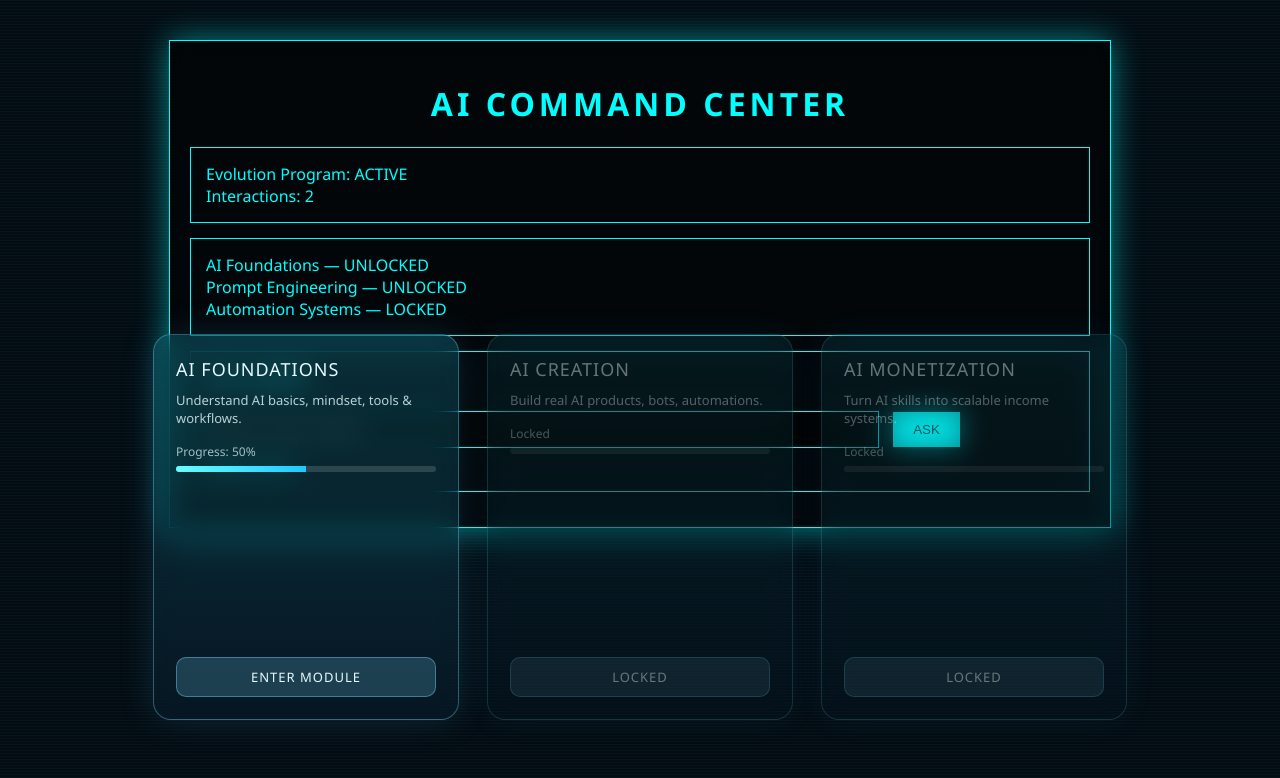
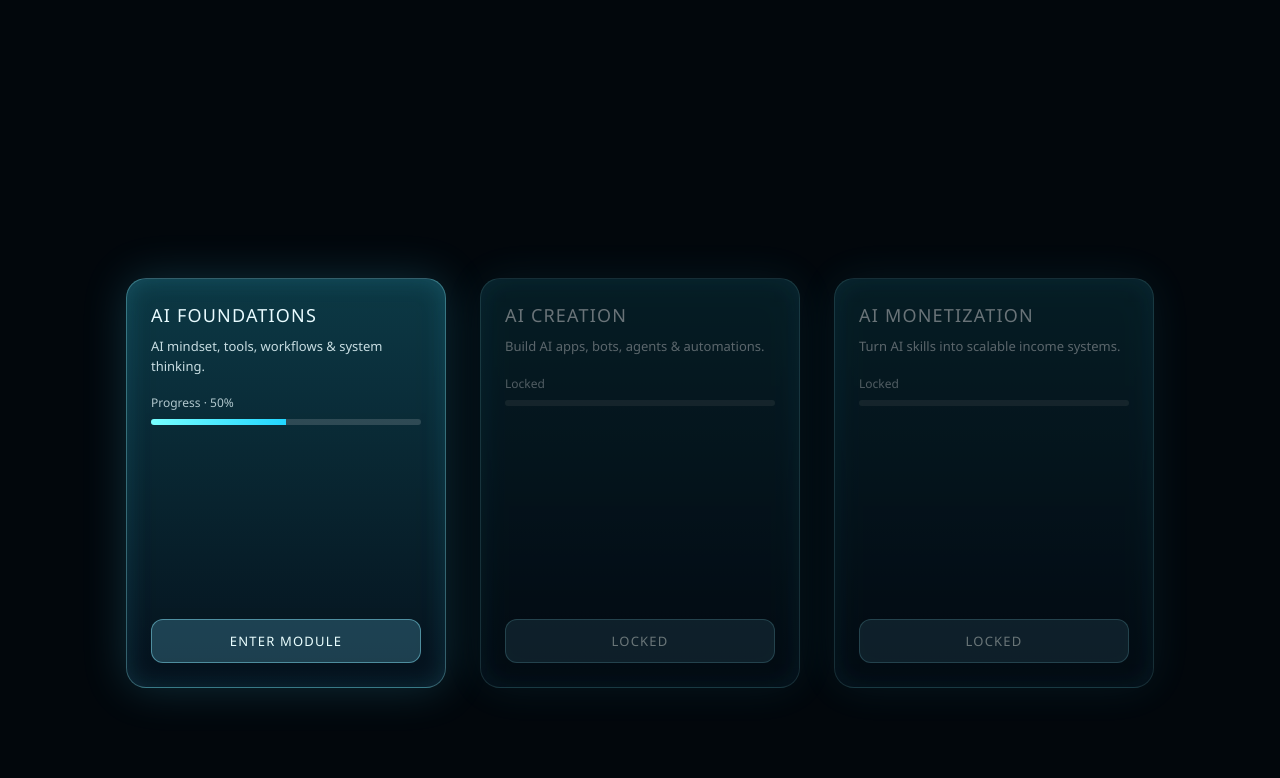
Before and after one commit to dexter6998/ai-jarvis-hud, a plain HTML site: page index.html in a window 1280 px wide. Drawn offline with nearby package versions, Linux system fonts and the light colour scheme.

Commit message:
Update index.html

```diff
--- a/index.html
+++ b/index.html
@@ -2,217 +2,7 @@
 <html lang="en">
 <head>
 <meta charset="UTF-8">
-<title>AI Command Center</title>
-<meta name="viewport" content="width=device-width, initial-scale=1.0">
-
-<link href="https://fonts.googleapis.com/css2?family=Orbitron:wght@400;600&display=swap" rel="stylesheet">
-
-<style>
-html, body {
-  margin: 0;
-  padding: 0;
-  background: #000;
-  font-family: Orbitron, sans-serif;
-  overflow: hidden;
-  color: #00ffff;
-}
-
-#threeCanvas {
-  position: fixed;
-  inset: 0;
-  z-index: 1;
-}
-
-.hud {
-  position: relative;
-  z-index: 5;
-  width: 90%;
-  max-width: 900px;
-  margin: 40px auto;
-  padding: 20px;
-  border: 1px solid #00ffff;
-  background: rgba(0,0,0,0.55);
-  box-shadow: 0 0 30px rgba(0,255,255,0.5);
-  backdrop-filter: blur(10px);
-}
-
-h1 {
-  text-align: center;
-  letter-spacing: 4px;
-}
-
-.panel {
-  border: 1px solid #00ffff;
-  padding: 15px;
-  margin-bottom: 15px;
-}
-
-input {
-  width: 75%;
-  padding: 10px;
-  background: black;
-  border: 1px solid #00ffff;
-  color: #00ffff;
-}
-
-button {
-  padding: 10px 20px;
-  background: #00ffff;
-  color: black;
-  border: none;
-  cursor: pointer;
-  margin-left: 10px;
-}
-
-.scanlines::before {
-  content: "";
-  position: fixed;
-  inset: 0;
-  background: repeating-linear-gradient(
-    to bottom,
-    rgba(0,255,255,0.04),
-    rgba(0,255,255,0.04) 1px,
-    transparent 1px,
-    transparent 3px
-  );
-  pointer-events: none;
-  z-index: 4;
-}
-</style>
-</head>
-
-<body class="scanlines">
-
-<canvas id="threeCanvas"></canvas>
-
-<div class="hud">
-  <h1>AI COMMAND CENTER</h1>
-
-  <div class="panel">
-    Evolution Program: ACTIVE<br>
-    Interactions: 2
-  </div>
-
-  <div class="panel">
-    AI Foundations — UNLOCKED<br>
-    Prompt Engineering — UNLOCKED<br>
-    Automation Systems — LOCKED
-  </div>
-
-  <div class="panel">
-    Talk to JARVIS<br><br>
-    <input placeholder="Speak or type command">
-    <button>ASK</button>
-    <div style="margin-top:10px;font-size:13px;">JARVIS: Online.</div>
-  </div>
-</div>
-
-<script src="https://cdn.jsdelivr.net/npm/three@0.152.2/build/three.min.js"></script>
-
-<script>
-const canvas = document.getElementById("threeCanvas");
-const scene = new THREE.Scene();
-
-const camera = new THREE.PerspectiveCamera(
-  50,
-  window.innerWidth / window.innerHeight,
-  0.1,
-  1000
-);
-camera.position.z = 70;
-
-const renderer = new THREE.WebGLRenderer({
-  canvas,
-  alpha: true,
-  antialias: true
-});
-renderer.setSize(window.innerWidth, window.innerHeight);
-renderer.setPixelRatio(window.devicePixelRatio);
-
-// PARTICLE AVATAR
-const geometry = new THREE.BufferGeometry();
-const positions = [];
-const velocities = [];
-
-const PARTICLES = 26000;
-
-for (let i = 0; i < PARTICLES; i++) {
-
-  // Human silhouette bias
-  let y = (Math.random() - 0.5) * 40;
-  let radius;
-
-  if (y > 10) radius = 5;         // head
-  else if (y > -8) radius = 9;    // torso
-  else radius = 7;                // lower
-
-  let angle = Math.random() * Math.PI * 2;
-  let x = Math.cos(angle) * radius * Math.random();
-  let z = Math.sin(angle) * radius * Math.random();
-
-  positions.push(x, y, z);
-
-  velocities.push(
-    0,
-    0,
-    Math.random() * 0.15 + 0.05 // backward flow
-  );
-}
-
-geometry.setAttribute(
-  "position",
-  new THREE.Float32BufferAttribute(positions, 3)
-);
-
-const material = new THREE.PointsMaterial({
-  color: 0x00ffff,
-  size: 0.35,
-  transparent: true,
-  opacity: 0.85,
-  blending: THREE.AdditiveBlending,
-  depthWrite: false
-});
-
-const avatar = new THREE.Points(geometry, material);
-scene.add(avatar);
-
-function animate() {
-  requestAnimationFrame(animate);
-
-  const pos = geometry.attributes.position.array;
-
-  for (let i = 0; i < pos.length; i += 3) {
-    pos[i + 2] += velocities[i + 2];
-
-    if (pos[i + 2] > 20) {
-      pos[i + 2] = -20;
-    }
-  }
-
-  geometry.attributes.position.needsUpdate = true;
-
-  avatar.rotation.y += 0.0015;
-  avatar.position.y = Math.sin(Date.now() * 0.001) * 0.4;
-
-  renderer.render(scene, camera);
-}
-
-animate();
-
-window.addEventListener("resize", () => {
-  camera.aspect = window.innerWidth / window.innerHeight;
-  camera.updateProjectionMatrix();
-  renderer.setSize(window.innerWidth, window.innerHeight);
-});
-</script>
-
-</body>
-</html>
-<!DOCTYPE html>
-<html lang="en">
-<head>
-<meta charset="UTF-8" />
-<title>AI Course HUD UI</title>
+<title>AI Course HUD – Final UI</title>
 
 <style>
 html, body {
@@ -220,85 +10,90 @@ html, body {
   padding: 0;
   width: 100%;
   height: 100%;
-  background: #050b12;
+  background: #02070c;
   overflow: hidden;
   font-family: "Segoe UI", Arial, sans-serif;
 }
 
-/* ===== ThreeJS container (UNCHANGED) ===== */
+/* ===== BASE SCENE (UNCHANGED) ===== */
 #three-container {
   position: fixed;
   inset: 0;
   z-index: 1;
 }
 
-/* ===== UI Overlay ===== */
+/* ===== UI OVERLAY (TOP MOST) ===== */
 #ui-overlay {
   position: fixed;
   inset: 0;
-  z-index: 10;
+  z-index: 9999;
   pointer-events: none;
 }
 
-/* ===== Floating Course Panel ===== */
+/* ===== FLOATING COURSE HUD ===== */
 .course-panel {
   position: absolute;
-  bottom: 10%;
+  bottom: 14%;
   left: 50%;
   transform: translateX(-50%);
   display: flex;
-  gap: 28px;
+  gap: 34px;
   pointer-events: auto;
 }
 
-/* ===== Course Card ===== */
+/* ===== COURSE CARD ===== */
 .course-card {
-  width: 260px;
-  height: 340px;
-  padding: 22px;
-  border-radius: 18px;
-  background: linear-gradient(
-    180deg,
-    rgba(30, 160, 190, 0.25),
-    rgba(10, 40, 60, 0.35)
-  );
-  backdrop-filter: blur(14px);
-  border: 1px solid rgba(120, 220, 255, 0.35);
-  box-shadow: 0 0 35px rgba(80, 200, 255, 0.15);
-  color: #e6faff;
+  width: 270px;
+  height: 360px;
+  padding: 24px;
+  border-radius: 20px;
+  background:
+    linear-gradient(
+      180deg,
+      rgba(40, 190, 220, 0.28),
+      rgba(8, 30, 48, 0.45)
+    );
+  backdrop-filter: blur(18px);
+  border: 1px solid rgba(140, 240, 255, 0.35);
+  box-shadow:
+    0 0 45px rgba(80, 220, 255, 0.18),
+    inset 0 0 25px rgba(80, 220, 255, 0.15);
+  color: #e9fbff;
   display: flex;
   flex-direction: column;
   justify-content: space-between;
-  transition: transform 0.35s ease, box-shadow 0.35s ease;
+  transition: all 0.4s ease;
 }
 
 .course-card:hover {
-  transform: translateY(-14px) scale(1.04);
-  box-shadow: 0 0 55px rgba(120, 240, 255, 0.35);
+  transform: translateY(-16px) scale(1.05);
+  box-shadow:
+    0 0 70px rgba(120, 240, 255, 0.4),
+    inset 0 0 30px rgba(120, 240, 255, 0.3);
 }
 
-/* ===== Card Content ===== */
+/* ===== TEXT ===== */
 .course-title {
   font-size: 18px;
-  letter-spacing: 1px;
+  letter-spacing: 1.2px;
   text-transform: uppercase;
 }
 
 .course-desc {
   font-size: 13px;
-  opacity: 0.8;
-  line-height: 1.4;
+  opacity: 0.85;
+  line-height: 1.5;
   margin-top: 10px;
 }
 
-/* ===== Progress ===== */
+/* ===== PROGRESS ===== */
 .progress {
-  margin-top: 16px;
+  margin-top: 18px;
 }
 
 .progress-label {
   font-size: 12px;
-  opacity: 0.7;
+  opacity: 0.75;
 }
 
 .progress-bar {
@@ -307,16 +102,16 @@ html, body {
   border-radius: 6px;
   background: rgba(255,255,255,0.15);
   overflow: hidden;
-  margin-top: 6px;
+  margin-top: 8px;
 }
 
 .progress-fill {
   height: 100%;
   width: 50%;
-  background: linear-gradient(90deg, #6ff, #1ec9ff);
+  background: linear-gradient(90deg, #7ff, #22d6ff);
 }
 
-/* ===== Locked Card ===== */
+/* ===== LOCKED ===== */
 .locked {
   opacity: 0.45;
 }
@@ -325,54 +120,60 @@ html, body {
   width: 0%;
 }
 
-/* ===== CTA ===== */
+/* ===== BUTTON ===== */
 .course-btn {
-  margin-top: 18px;
-  padding: 10px;
-  border-radius: 10px;
-  background: rgba(120, 220, 255, 0.2);
-  border: 1px solid rgba(120, 220, 255, 0.4);
-  color: #e6faff;
+  margin-top: 22px;
+  padding: 12px;
+  border-radius: 12px;
+  background: rgba(120, 220, 255, 0.22);
+  border: 1px solid rgba(140, 240, 255, 0.45);
+  color: #eaffff;
   text-align: center;
   font-size: 13px;
-  letter-spacing: 1px;
+  letter-spacing: 1.2px;
 }
 </style>
 </head>
 
 <body>
 
-<!-- ===== Existing Scene (DO NOT TOUCH) ===== -->
+<!-- ===== BACKGROUND / THREEJS (DO NOT MODIFY) ===== -->
 <div id="three-container">
-  <!-- Your existing ThreeJS / background code stays here -->
+  <!-- Your existing ThreeJS / environment code stays here -->
 </div>
 
-<!-- ===== UI Overlay ===== -->
+<!-- ===== FLOATING UI ===== -->
 <div id="ui-overlay">
+
   <div class="course-panel">
 
+    <!-- COURSE 1 -->
     <div class="course-card">
       <div>
         <div class="course-title">AI Foundations</div>
         <div class="course-desc">
-          Understand AI basics, mindset, tools & workflows.
+          AI mindset, tools, workflows & system thinking.
         </div>
+
         <div class="progress">
-          <div class="progress-label">Progress: 50%</div>
+          <div class="progress-label">Progress · 50%</div>
           <div class="progress-bar">
             <div class="progress-fill"></div>
           </div>
         </div>
       </div>
+
       <div class="course-btn">ENTER MODULE</div>
     </div>
 
+    <!-- COURSE 2 -->
     <div class="course-card locked">
       <div>
         <div class="course-title">AI Creation</div>
         <div class="course-desc">
-          Build real AI products, bots, automations.
+          Build AI apps, bots, agents & automations.
         </div>
+
         <div class="progress">
           <div class="progress-label">Locked</div>
           <div class="progress-bar">
@@ -380,15 +181,18 @@ html, body {
           </div>
         </div>
       </div>
+
       <div class="course-btn">LOCKED</div>
     </div>
 
+    <!-- COURSE 3 -->
     <div class="course-card locked">
       <div>
         <div class="course-title">AI Monetization</div>
         <div class="course-desc">
           Turn AI skills into scalable income systems.
         </div>
+
         <div class="progress">
           <div class="progress-label">Locked</div>
           <div class="progress-bar">
@@ -396,6 +200,7 @@ html, body {
           </div>
         </div>
       </div>
+
       <div class="course-btn">LOCKED</div>
     </div>
 
```
